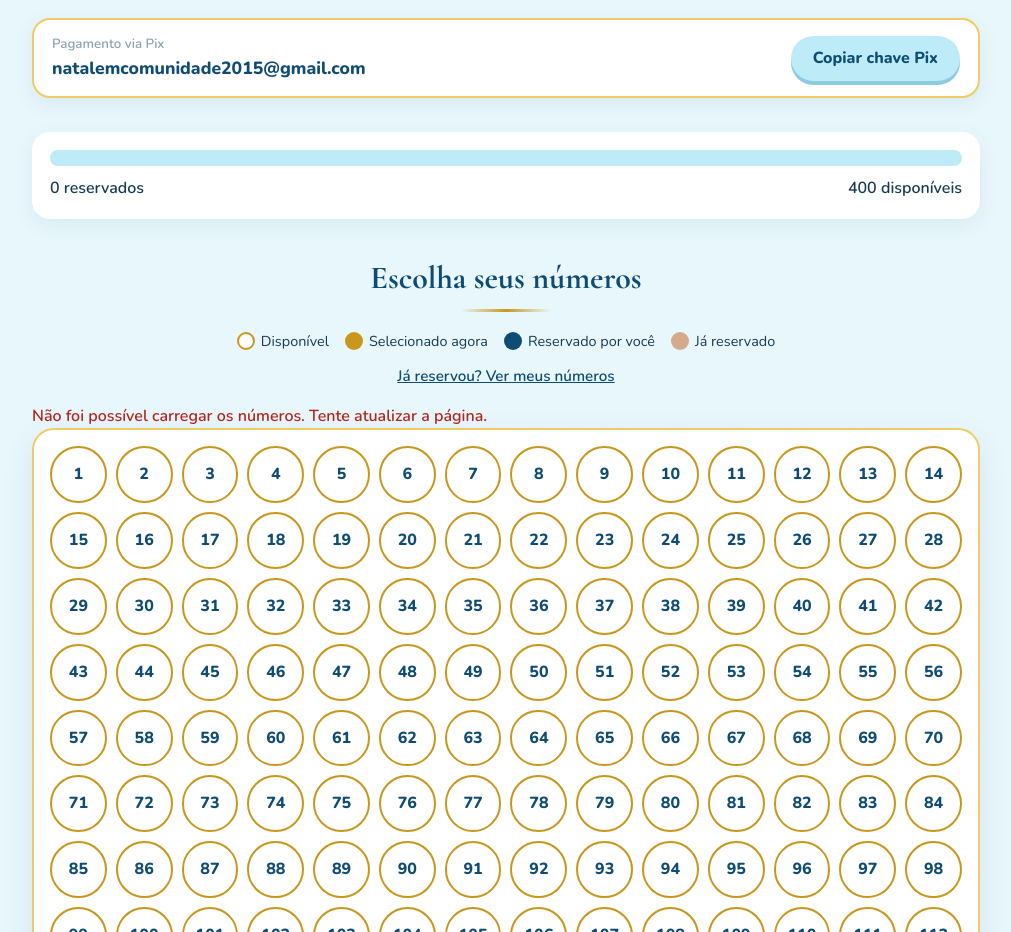
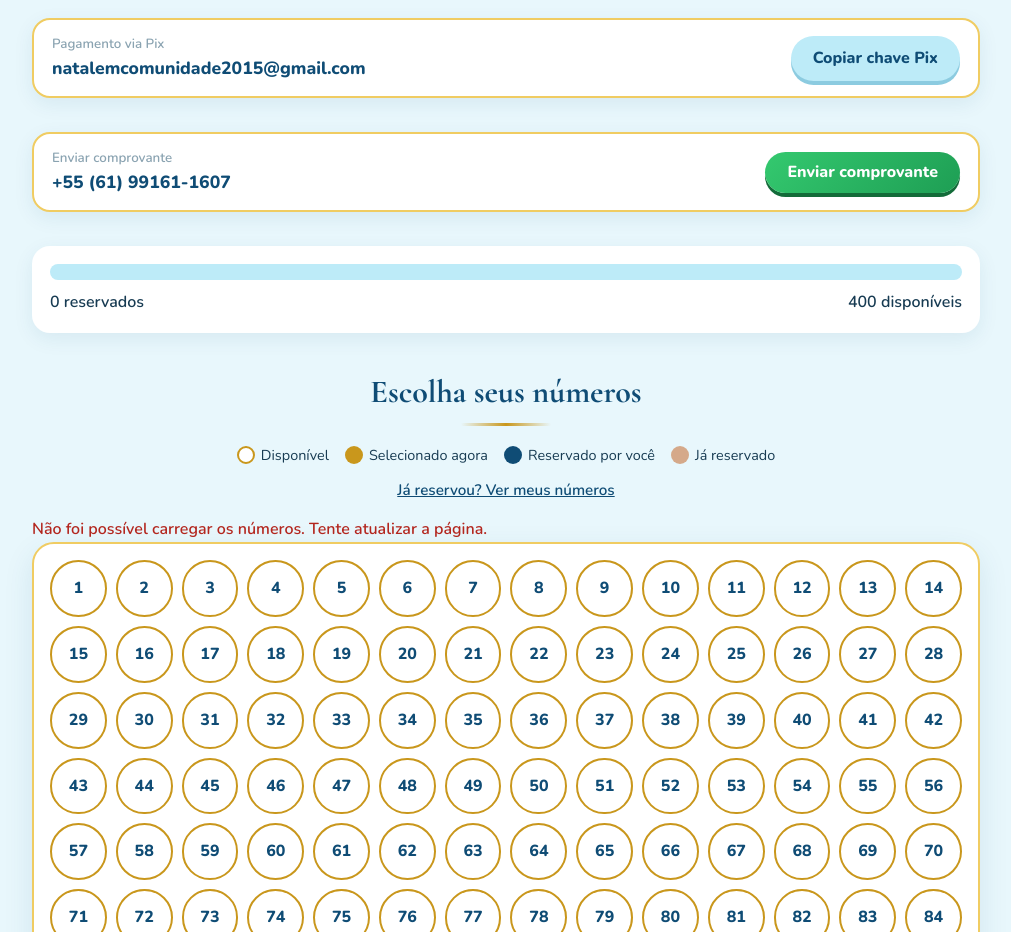
Before and after one commit to MaiconDS28/Rifa_Solidaria_Igreja, a plain HTML site: page index.html in a window 1280 px wide. Shown: the part 1140-2072 px from the top of the page, without its empty margins (134-1145 px from the left). Drawn offline with nearby package versions, Linux system fonts and the light colour scheme; no server answers.

Commit message:
Update index.html

```diff
--- a/index.html
+++ b/index.html
@@ -124,6 +124,7 @@ input:focus{border-color:var(--ouro);outline:none}
 .pixtopo small{display:block;color:var(--cinza);font-weight:600}
 .pixtopo strong{color:var(--azul);font-size:1.1rem;word-break:break-all}
 .pixtopo .btn{padding:10px 22px}
+.pixtopo .btn.zap{flex:0 0 auto;padding:10px 22px}
 footer{text-align:center;margin-top:44px;padding:30px 16px;color:var(--azul)}
 footer .adm{background:none;border:0;color:var(--cinza);text-decoration:underline;margin-top:12px;font-size:.85rem}
 table{width:100%;border-collapse:collapse;font-size:.92rem}
@@ -176,6 +177,11 @@ th{color:var(--azul)}
   <section class="pixtopo" id="pixTopo" hidden aria-label="Chave Pix">
     <div><small>Pagamento via Pix</small><strong id="pixTopoTxt"></strong></div>
     <button class="btn sec" id="btnCopiarTopo" type="button">Copiar chave Pix</button>
+  </section>
+
+  <section class="pixtopo" id="contatoTopo" hidden aria-label="Enviar comprovante">
+    <div><small>Enviar comprovante</small><strong id="contatoTopoTxt"></strong></div>
+    <a class="btn zap" id="btnZapTopo" target="_blank" rel="noopener">Enviar comprovante</a>
   </section>
 
   <section class="prog" aria-label="Andamento da rifa">
@@ -371,7 +377,7 @@ $('confirmar').onclick = async ()=>{
   try{
     const r = await reservar(nums,nome,tel,pin);
     if(r.ok){
-      tomados = new Set([...tomados,...nums]); nums.forEach(n=>meus.add(n)); gravarMeus(); sel.clear(); fecha('ovForm'); sucesso(nums,nome); desenhar();
+      tomados = new Set([...tomados,...nums]); nums.forEach(n=>meus.add(n)); gravarMeus(); atualizarZapTopo(); sel.clear(); fecha('ovForm'); sucesso(nums,nome); desenhar();
       $('nome').value = ''; $('tel').value = ''; $('pin').value = '';
     } else if(r.error==='pin'){ $('erro').textContent = 'Este telefone já tem reservas. Digite o mesmo PIN criado antes.';
     } else if(r.error==='taken'){
@@ -421,7 +427,7 @@ $('meuOk').onclick = async ()=>{
   bt.disabled = true;
   try{
     const r = await consultar(tel,pin);
-    if(r.ok){ r.numbers.forEach(n=>meus.add(n)); gravarMeus(); desenhar(); $('meuRes').textContent = r.name.split(' ')[0]+', seus números: '+r.numbers.sort((a,b)=>a-b).join(', ')+'.'; }
+    if(r.ok){ r.numbers.forEach(n=>meus.add(n)); gravarMeus(); atualizarZapTopo(); desenhar(); $('meuRes').textContent = r.name.split(' ')[0]+', seus números: '+r.numbers.sort((a,b)=>a-b).join(', ')+'.'; }
     else er.textContent = r.error==='locked' ? 'Muitas tentativas. Tente de novo em 15 minutos.' : 'Telefone ou PIN incorretos.';
   }catch(e){ er.textContent = 'Sem conexão.'; }
   bt.disabled = false;
@@ -493,7 +499,25 @@ $('admCsv').onclick = ()=>{
 };
 
 document.addEventListener('keydown',e=>{ if(e.key==='Escape' && document.querySelector('.ov.on')) location.reload(); });
+function atualizarZapTopo(){
+  if(!CONFIG.WHATSAPP) return;
+  const nums = [...meus].sort((a,b)=>a-b);
+  const msgTopo = nums.length
+    ? 'Olá! Gostaria de falar sobre a Rifa Solidária. Segue o comprovante de pagamento. Meus números reservados são: ' + nums.join(', ') + '.'
+    : 'Olá! Gostaria de falar sobre a Rifa Solidária. Segue o comprovante de pagamento. Meus números reservados são: ';
+  $('btnZapTopo').href = 'https://wa.me/' + String(CONFIG.WHATSAPP).replace(/\D/g,'') + '?text=' + encodeURIComponent(msgTopo);
+}
+function fmtTel(t){
+  const d = String(t).replace(/\D/g,'');
+  return (d.length===13 && d.startsWith('55')) ? '+55 ('+d.slice(2,4)+') '+d.slice(4,9)+'-'+d.slice(9) : t;
+}
+
 if(CONFIG.PIX){ $('pixTopo').hidden = false; $('pixTopoTxt').textContent = CONFIG.PIX; }
+if(CONFIG.WHATSAPP){
+  $('contatoTopo').hidden = false;
+  $('contatoTopoTxt').textContent = fmtTel(CONFIG.WHATSAPP);
+  atualizarZapTopo();
+}
 $('preco').textContent = brl(CONFIG.PRECO);
 (async()=>{ desenhar(); await carregar(); desenhar(); })();
 
@@ -599,5 +623,4 @@ try{
 }catch(e){ console.error(e); }
 </script>
 </body>
-
 </html>
```
